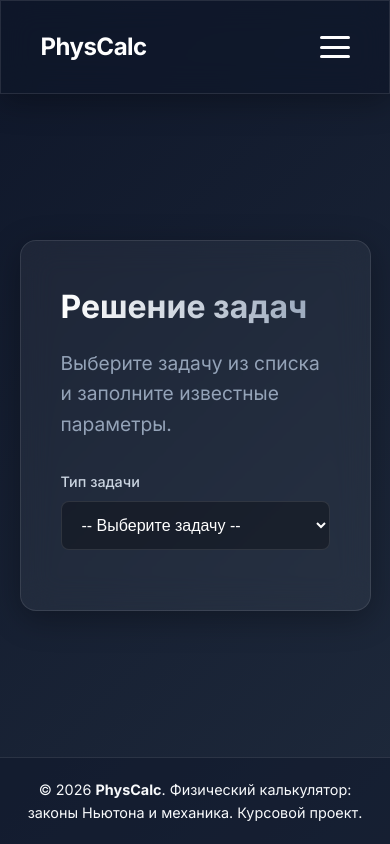
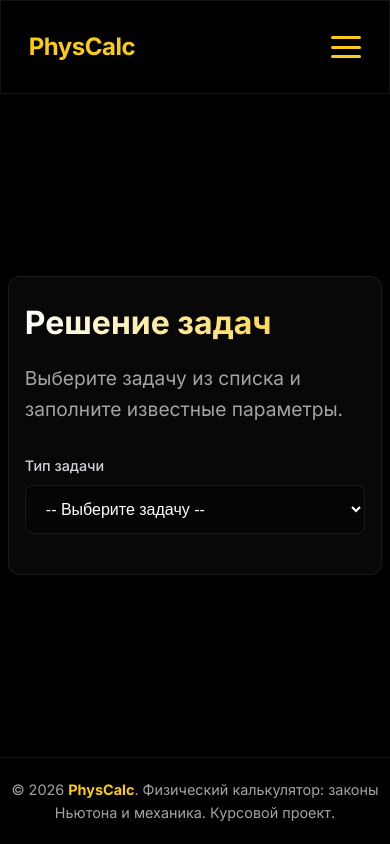
Before and after one commit to n-anatolich/courseworkWeb, a PHP site: page /calculator.php in a window 390 px wide. Run offline with PHP 8.4, Linux system fonts and the light colour scheme; a user stored in the database is signed in; data comes from the database, SQL or seed files in the repository; data that the repository does not hold is empty.

Commit message:
Update 9 files: index.php, problems.php, users.php, calculator.php, style.css, footer.php, index.php, main.js, reference.php

```diff
--- a/admin/index.php
+++ b/admin/index.php
@@ -38,9 +38,11 @@ require_once __DIR__ . '/../includes/header.php';
     </div>
 
     <div style="display: grid; grid-template-columns: repeat(auto-fit, minmax(200px, 1fr)); gap: 20px; margin-bottom: 40px;">
-        <div class="glass-panel" style="padding: 20px; text-align: center; background: rgba(99, 102, 241, 0.1);">
-            <div style="font-size: 2.5rem; font-weight: 700; color: #a5b4fc;"><?= $stats['calculations'] ?></div>
+            <div class="glass-panel" style="padding: 20px; text-align: center; background: rgba(250, 204, 21, 0.1);">
+            <div style="font-size: 2.5rem; font-weight: 700; color: var(--primary-color);"><?= $stats['calculations'] ?></div>
             <div style="color: var(--text-secondary); font-size: 0.9rem; text-transform: uppercase;">Всего расчётов</div>
+        </div>
+
         </div>
         <div class="glass-panel" style="padding: 20px; text-align: center;">
             <div style="font-size: 2.5rem; font-weight: 700; color: #fff;"><?= $stats['users'] ?></div>
--- a/admin/problems.php
+++ b/admin/problems.php
@@ -105,7 +105,7 @@ require_once __DIR__ . '/../includes/header.php';
                         <td style="color: var(--text-secondary);"><?= $p['id'] ?></td>
                         <td><span style="background: rgba(255,255,255,0.1); padding: 3px 8px; border-radius: 4px; font-size: 0.8rem;"><?= htmlspecialchars($p['cat_name']) ?></span></td>
                         <td style="font-weight: 500;"><?= htmlspecialchars($p['name']) ?></td>
-                        <td style="font-family: monospace; color: #a5b4fc;"><?= htmlspecialchars($p['description']) ?></td>
+                        <td style="font-family: monospace; color: #facc15;"><?= htmlspecialchars($p['description']) ?></td>
                         <td style="text-align: right;">
                             <a href="/admin/problems.php?delete=<?= $p['id'] ?>" class="btn btn-secondary" style="padding: 5px 10px; font-size: 0.8rem; color: #ef4444; border-color: rgba(239, 68, 68, 0.3);" onclick="return confirm('Точно удалить эту задачу?');">Удалить</a>
                         </td>
--- a/admin/users.php
+++ b/admin/users.php
@@ -53,7 +53,7 @@ require_once __DIR__ . '/../includes/header.php';
                         <td style="font-weight: 500;"><?= htmlspecialchars($u['username']) ?></td>
                         <td><?= htmlspecialchars($u['email']) ?></td>
                         <td>
-                            <span style="padding: 3px 8px; border-radius: 4px; font-size: 0.8rem; <?= $u['role'] === 'admin' ? 'background: rgba(99, 102, 241, 0.2); color: #a5b4fc;' : 'background: rgba(255,255,255,0.1); color: #cbd5e1;' ?>">
+                            <span style="padding: 3px 8px; border-radius: 4px; font-size: 0.8rem; <?= $u['role'] === 'admin' ? 'background: rgba(250, 204, 21, 0.15); color: #facc15;' : 'background: rgba(255,255,255,0.1); color: #cbd5e1;' ?>">
                                 <?= htmlspecialchars(strtoupper($u['role'])) ?>
                             </span>
                         </td>
--- a/calculator.php
+++ b/calculator.php
@@ -100,7 +100,7 @@ if (isset($_SESSION['user_id'])) {
             </form>
         </div>
 
-        <div id="result-area" style="display: none; margin-top: 30px; padding: 25px; border-radius: 12px; border-left: 4px solid var(--primary-color); background: rgba(99, 102, 241, 0.05); border-top: 1px solid rgba(255,255,255,0.05); border-right: 1px solid rgba(255,255,255,0.05); border-bottom: 1px solid rgba(255,255,255,0.05);">
+        <div id="result-area" style="display: none; margin-top: 30px; padding: 25px; border-radius: 12px; border-left: 4px solid var(--primary-color); background: rgba(250, 204, 21, 0.05); border-top: 1px solid rgba(255,255,255,0.05); border-right: 1px solid rgba(255,255,255,0.05); border-bottom: 1px solid rgba(255,255,255,0.05);">
             <div id="error-msg" class="alert alert-error" style="display: none;"></div>
 
             <div id="success-result" style="display: none;">
@@ -220,8 +220,9 @@ select.addEventListener('change', function() {
         const prefilledVal = data.prefilled && data.prefilled[field.name] !== undefined ? data.prefilled[field.name] : '';
         const isReadonly = prefilledVal !== '' ? 'readonly' : '';
         const inputStyle = prefilledVal !== ''
-            ? 'background: rgba(99, 102, 241, 0.15); border-color: var(--primary-color); opacity: 0.8;'
+            ? 'background: rgba(250, 204, 21, 0.15); border-color: var(--primary-color); opacity: 0.8;'
             : 'background: rgba(0,0,0,0.3);';
+
 
         const div = document.createElement('div');
         div.className = 'form-group';
--- a/css/style.css
+++ b/css/style.css
@@ -1,25 +1,25 @@
-/* Premium Glassmorphism Theme - CSS */
+/* AMOLED Black & Yellow Premium Theme - CSS */
 @import url('https://fonts.googleapis.com/css2?family=Inter:wght@300;400;500;600;700&display=swap');
 
 :root {
-    --primary-color: #6366f1;
-    --primary-hover: #4f46e5;
-    --secondary-color: #475569;
-    --bg-gradient-start: #0f172a;
-    --bg-gradient-end: #1e293b;
-    --glass-bg: rgba(255, 255, 255, 0.05);
-    --glass-border: rgba(255, 255, 255, 0.1);
-    --glass-shadow: 0 8px 32px 0 rgba(0, 0, 0, 0.3);
-    --text-primary: #f8fafc;
-    --text-secondary: #94a3b8;
+    --primary-color: #facc15; /* Яркий желтый акцент */
+    --primary-hover: #eab308; /* Более темный желтый при наведении */
+    --secondary-color: #262626; /* Темно-серый */
+    --bg-color: #000000; /* Истинный AMOLED черный */
+    --panel-bg: #0a0a0a; /* Слегка осветленный черный для карточек/панелей */
+    --glass-bg: rgba(10, 10, 10, 0.8); /* Темно-серая прозрачность */
+    --glass-border: rgba(255, 255, 255, 0.08); /* Тонкие полупрозрачные рамки */
+    --glass-shadow: 0 8px 32px 0 rgba(0, 0, 0, 0.9);
+    --text-primary: #ffffff; /* Белый текст */
+    --text-secondary: #a3a3a3; /* Серый текст для второстепенной информации */
+    --accent-glow: rgba(250, 204, 21, 0.25); /* Желтое свечение */
 }
 
 * { margin: 0; padding: 0; box-sizing: border-box; }
 
 body {
     font-family: 'Inter', sans-serif;
-    background: linear-gradient(135deg, var(--bg-gradient-start) 0%, var(--bg-gradient-end) 100%);
-    background-attachment: fixed;
+    background-color: var(--bg-color); /* Полностью черный фон без градиентов */
     color: var(--text-primary);
     display: flex;
     flex-direction: column;
@@ -32,8 +32,8 @@ body {
 /* Utilities */
 .glass-panel {
     background: var(--glass-bg);
-    backdrop-filter: blur(16px);
-    -webkit-backdrop-filter: blur(16px);
+    backdrop-filter: blur(12px);
+    -webkit-backdrop-filter: blur(12px);
     border: 1px solid var(--glass-border);
     border-radius: 16px;
     box-shadow: var(--glass-shadow);
@@ -67,39 +68,55 @@ body {
     border: 1px solid var(--glass-border);
 }
 .btn-secondary:hover {
-    background: rgba(255, 255, 255, 0.1);
+    background: rgba(250, 204, 21, 0.05);
+    color: var(--primary-color);
+    border-color: var(--primary-color);
 }
 
 .btn-block { display: block; width: 100%; }
 
 /* Header */
 .main-header {
-    background: rgba(15, 23, 42, 0.7);
+    background: rgba(0, 0, 0, 0.85);
     border-bottom: 1px solid var(--glass-border);
     border-radius: 0;
     padding: 15px 0;
     position: sticky;
     top: 0;
     z-index: 100;
+    backdrop-filter: blur(10px);
+    -webkit-backdrop-filter: blur(10px);
 }
 
 .header-container { display: flex; justify-content: space-between; align-items: center; }
 
 .logo { font-size: 1.5rem; font-weight: 700; letter-spacing: -0.5px; }
-.logo a { color: #fff; text-decoration: none; display: flex; align-items: center; gap: 8px;}
+.logo a { color: var(--primary-color); text-decoration: none; display: flex; align-items: center; gap: 8px; transition: all 0.3s; }
+.logo a:hover { color: var(--primary-hover); text-shadow: 0 0 10px var(--accent-glow); }
 
 .main-nav ul { list-style: none; display: flex; gap: 24px; align-items: center; }
 .main-nav a { color: var(--text-secondary); text-decoration: none; font-weight: 500; transition: color 0.2s; }
-.main-nav a:hover { color: #fff; }
+.main-nav a:hover { color: var(--primary-color); }
 
-.admin-link { color: #f59e0b !important; }
-.user-greeting { color: #cbd5e1; font-size: 0.9rem; margin-right: 10px;}
+.admin-link { color: #f87171 !important; } /* Красноватый оттенок для отличия от обычной желтой темы */
+.admin-link:hover { color: #ef4444 !important; }
+
+/* Подсветка имени пользователя акцентным цветом */
+.user-greeting strong {
+    color: var(--primary-color);
+}
+.user-greeting { color: #d4d4d8; font-size: 0.9rem; margin-right: 10px;}
 .btn-login { color: #fff !important; }
+.btn-login:hover { color: var(--primary-color) !important; }
+
 .btn-register, .btn-logout {
-    background: var(--primary-color); padding: 6px 16px; border-radius: 6px; color: #fff !important; margin-left: 5px;
+    padding: 6px 16px; border-radius: 6px; margin-left: 5px;
 }
+.btn-register { background: var(--primary-color); color: #000000 !important; font-weight: 600; }
+.btn-register:hover { background: var(--primary-hover); transform: translateY(-1px); }
+
 .btn-logout { background: transparent; border: 1px solid #ef4444; color: #ef4444 !important; }
-.btn-logout:hover { background: #ef4444; color: #fff !important; }
+.btn-logout:hover { background: #ef4444; color: #000000 !important; }
 
 /* Content */
 .content { flex: 1; padding: 50px 0; display: flex; flex-direction: column; align-items: center; justify-content: center; }
@@ -111,7 +128,15 @@ body {
     max-width: 800px;
     animation: fadeIn 0.8s ease-out;
 }
-.hero-title { font-size: 2.5rem; margin-bottom: 15px; font-weight: 700; background: linear-gradient(to right, #fff, #94a3b8); -webkit-background-clip: text; background-clip: text; -webkit-text-fill-color: transparent;}
+.hero-title {
+    font-size: 2.5rem;
+    margin-bottom: 15px;
+    font-weight: 700;
+    background: linear-gradient(to right, #ffffff, var(--primary-color));
+    -webkit-background-clip: text;
+    background-clip: text;
+    -webkit-text-fill-color: transparent;
+}
 .hero-subtitle { font-size: 1.2rem; color: var(--text-secondary); margin-bottom: 30px; }
 .hero-actions { display: flex; justify-content: center; gap: 15px; margin-top: 30px;}
 
@@ -121,29 +146,35 @@ body {
     width: 100%; max-width: 420px;
     padding: 40px;
     animation: slideUp 0.5s ease-out;
+    background: var(--panel-bg);
+    border: 1px solid var(--glass-border);
 }
-.auth-title { font-size: 1.8rem; margin-bottom: 10px; text-align: center; color: #fff; }
+.auth-title { font-size: 1.8rem; margin-bottom: 10px; text-align: center; color: var(--primary-color); }
 .auth-subtitle { color: var(--text-secondary); text-align: center; margin-bottom: 30px; font-size: 0.95rem; }
 
 .form-group { margin-bottom: 20px; text-align: left; }
-.form-group label { display: block; margin-bottom: 8px; font-size: 0.9rem; font-weight: 500; color: #cbd5e1; }
+.form-group label { display: block; margin-bottom: 8px; font-size: 0.9rem; font-weight: 500; color: #d4d4d8; }
 .form-modern input {
     width: 100%;
     padding: 12px 16px;
-    background: rgba(0, 0, 0, 0.2);
-    border: 1px solid var(--glass-border);
+    background: #000000;
+    border: 1px solid #3f3f46;
     border-radius: 8px;
-    color: #fff;
+    color: #ffffff;
     font-family: inherit;
     font-size: 1rem;
     transition: all 0.3s ease;
 }
-.form-modern input:focus { outline: none; border-color: var(--primary-color); box-shadow: 0 0 0 2px rgba(99, 102, 241, 0.2); }
-.form-modern input::placeholder { color: #475569; }
+.form-modern input:focus {
+    outline: none;
+    border-color: var(--primary-color);
+    box-shadow: 0 0 0 2px var(--accent-glow);
+}
+.form-modern input::placeholder { color: #52525b; }
 
 .auth-footer { margin-top: 25px; text-align: center; font-size: 0.9rem; color: var(--text-secondary); }
 .auth-footer a { color: var(--primary-color); text-decoration: none; font-weight: 500; }
-.auth-footer a:hover { text-decoration: underline; }
+.auth-footer a:hover { text-decoration: underline; color: var(--primary-hover); }
 
 /* Alerts */
 .alert { padding: 12px 16px; border-radius: 8px; margin-bottom: 25px; font-size: 0.95rem; text-align: left; }
@@ -154,8 +185,10 @@ body {
 .main-footer {
     padding: 20px 0; text-align: center; font-size: 0.9rem;
     border-top: 1px solid var(--glass-border);
-    background: rgba(15, 23, 42, 0.5);
+    background: #000000;
+    color: var(--text-secondary);
 }
+.main-footer strong { color: var(--primary-color); }
 
 @keyframes fadeIn { from { opacity: 0; } to { opacity: 1; } }
 @keyframes slideUp { from { opacity: 0; transform: translateY(20px); } to { opacity: 1; transform: translateY(0); } }
@@ -209,12 +249,12 @@ body {
 .burger-menu span {
     width: 100%;
     height: 3px;
-    background-color: #fff;
+    background-color: var(--primary-color); /* Полоски бургера теперь желтые */
     border-radius: 3px;
     transition: all 0.3s ease;
 }
 
-/* Адаптивность для мобильных устройств (Бургер-меню в правом верхнем углу) */
+/* Адаптивность для мобильных устройств (Полноэкранное меню) */
 @media (max-width: 768px) {
     html, body {
         overflow-x: hidden;
@@ -223,38 +263,48 @@ body {
 
     .header-container {
         display: flex;
-        flex-direction: row; /* Логотип и бургер встают в одну линию */
-        justify-content: space-between; /* Логотип уходит влево, бургер — вправо */
+        flex-direction: row;
+        justify-content: space-between;
         align-items: center;
         padding: 12px 20px !important;
         position: relative;
     }
 
-    .burger-menu {
-        display: flex; /* Показываем кнопку бургера */
-        position: relative;
-        margin-left: auto; /* Гарантирует смещение в самый правый край */
-    }
-
     .user-greeting {
-        display: none; /* Полностью убираем приветствие на мобильных, чтобы не ломать строку */
+        display: none;
     }
 
     .main-nav {
-        width: 100%; /* Контейнер навигации занимает всю ширину под логотипом */
-        order: 3; /* Смещает выпадающий список ниже линии логотипа и бургера */
+        order: 3;
     }
 
+    /* Кнопка бургера должна быть поверх открытого меню */
+    .burger-menu {
+        display: flex;
+        position: relative;
+        margin-left: auto;
+        z-index: 1000;
+    }
+
+    /* Полноэкранный оверлей */
     .main-nav ul {
         display: none;
         flex-direction: column;
-        width: 100%;
-        background: rgba(15, 23, 42, 0.98);
-        padding: 10px 0;
-        border-radius: 8px;
-        margin-top: 12px;
-        border: 1px solid var(--glass-border);
-        box-shadow: 0 10px 25px rgba(0, 0, 0, 0.5);
+        justify-content: center; /* Центрируем пункты меню на экране */
+        align-items: center;
+        position: fixed; /* Отвязываем от контента, фиксируем на экране */
+        top: 0;
+        left: 0;
+        width: 100vw;
+        height: 100vh;
+        height: 100dvh; /* Динамическая высота для мобильных браузеров */
+        background: #000000; /* Чистый AMOLED черный */
+        z-index: 999; /* Ниже кнопки бургера, но выше всего остального сайта */
+        margin: 0;
+        padding: 20px;
+        border-radius: 0;
+        border: none;
+        overscroll-behavior: none;
     }
 
     .main-nav ul.active {
@@ -289,4 +344,25 @@ body {
     .burger-menu.open span:nth-child(3) {
         transform: translateY(-9.5px) rotate(-45deg);
     }
+
+        /* --- Вариант с сохранением компактной карточки --- */
+
+    /* 1. Делаем внешние отступы контейнера минимальными (по 2% с каждой стороны) */
+    .container {
+        width: 96% !important;
+    }
+
+    /* 2. Ужимаем внутренние поля карточки */
+    .content > .glass-panel {
+        width: 100% !important;
+        padding: 20px 16px !important; /* Минимальные комфортные отступы для пальцев */
+        border-radius: 12px !important; /* Оставляем легкое элегантное скругление */
+    }
+
+    /* Поля ввода в один столбец */
+    #input-fields-container, #dynamic-inputs {
+        grid-template-columns: 1fr !important;
+        gap: 16px !important;
+    }
+
 }
--- a/includes/footer.php
+++ b/includes/footer.php
@@ -5,21 +5,6 @@
         </div>
     </footer>
     <script src="/js/main.js"></script>
-    <script>
-    document.addEventListener('DOMContentLoaded', function() {
-        const burgerBtn = document.getElementById('burger-btn');
-        const navMenu = document.querySelector('.main-nav ul');
-
-        if (burgerBtn && navMenu) {
-            burgerBtn.addEventListener('click', function() {
-                // Переключаем видимость меню
-                navMenu.classList.toggle('active');
-                // Переключаем анимацию самой кнопки (крестик)
-                burgerBtn.classList.toggle('open');
-            });
-        }
-    });
-    </script>
 
 </body>
 </html>
--- a/index.php
+++ b/index.php
@@ -10,7 +10,7 @@ require_once __DIR__ . '/includes/header.php';
 
         <?php if ($isLoggedIn): ?>
             <div class="auth-welcome">
-                <p>Вы успешно авторизованы как <strong style="color: #6366f1;"><?= $username ?></strong> (Роль: <?= $role ?>).</p>
+                <p>Вы успешно авторизованы как <strong style="color: #facc15;"><?= $username ?></strong> (Роль: <?= $role ?>).</p>
                 <p style="margin: 15px 0;">Вам полностью доступен весь функционал системы: сохранение истории, использование конструктора задач и персонализированные расчеты.</p>
                 <div class="hero-actions">
                     <a href="/calculator.php" class="btn btn-primary">Перейти к калькулятору</a>
--- a/js/main.js
+++ b/js/main.js
@@ -1,4 +1,33 @@
-// Базовый JS файл
 document.addEventListener("DOMContentLoaded", function() {
     console.log("PhysCalc: DOM fully loaded and parsed");
+
+    const burgerBtn = document.getElementById('burger-btn');
+    const mainNav = document.querySelector('.main-nav ul');
+    const html = document.documentElement; // Получаем тег <html>
+    const body = document.body; // Получаем тег <body>
+
+    if (burgerBtn && mainNav) {
+        // Открытие/закрытие меню
+        burgerBtn.addEventListener('click', function() {
+            burgerBtn.classList.toggle('open');
+            mainNav.classList.toggle('active');
+
+            // Блокируем скролл на обоих корневых тегах
+            html.classList.toggle('no-scroll');
+            body.classList.toggle('no-scroll');
+        });
+
+        // Закрытие меню при клике на любую ссылку
+        const navLinks = mainNav.querySelectorAll('a');
+        navLinks.forEach(link => {
+            link.addEventListener('click', () => {
+                burgerBtn.classList.remove('open');
+                mainNav.classList.remove('active');
+
+                // Снимаем блокировку
+                html.classList.remove('no-scroll');
+                body.classList.remove('no-scroll');
+            });
+        });
+    }
 });
--- a/reference.php
+++ b/reference.php
@@ -37,7 +37,7 @@ $constants = $stmt->fetchAll(PDO::FETCH_ASSOC);
                     ?>
                         <tr class="constant-row">
                             <td style="font-weight: 500;"><?= htmlspecialchars($c['name']) ?></td>
-                            <td><code style="background: rgba(99, 102, 241, 0.2); color: #a5b4fc; padding: 3px 6px; border-radius: 4px; font-size: 0.9rem;"><?= htmlspecialchars($c['symbol']) ?></code></td>
+                            <td><code style="background: rgba(250, 204, 21, 0.15); color: #facc15; padding: 3px 6px; border-radius: 4px; font-size: 0.9rem;"><?= htmlspecialchars($c['symbol']) ?></code></td>
                             <td style="font-family: monospace; color: #6ee7b7; font-size: 1.1rem;"><?= htmlspecialchars($val) ?></td>
                             <td style="color: #94a3b8;"><?= htmlspecialchars($c['unit']) ?></td>
                             <td style="font-size: 0.9rem; color: var(--text-secondary);"><?= htmlspecialchars($c['description']) ?></td>
```
Also changed, not shown: other parts of css/style.css (+25 -12 lines).
